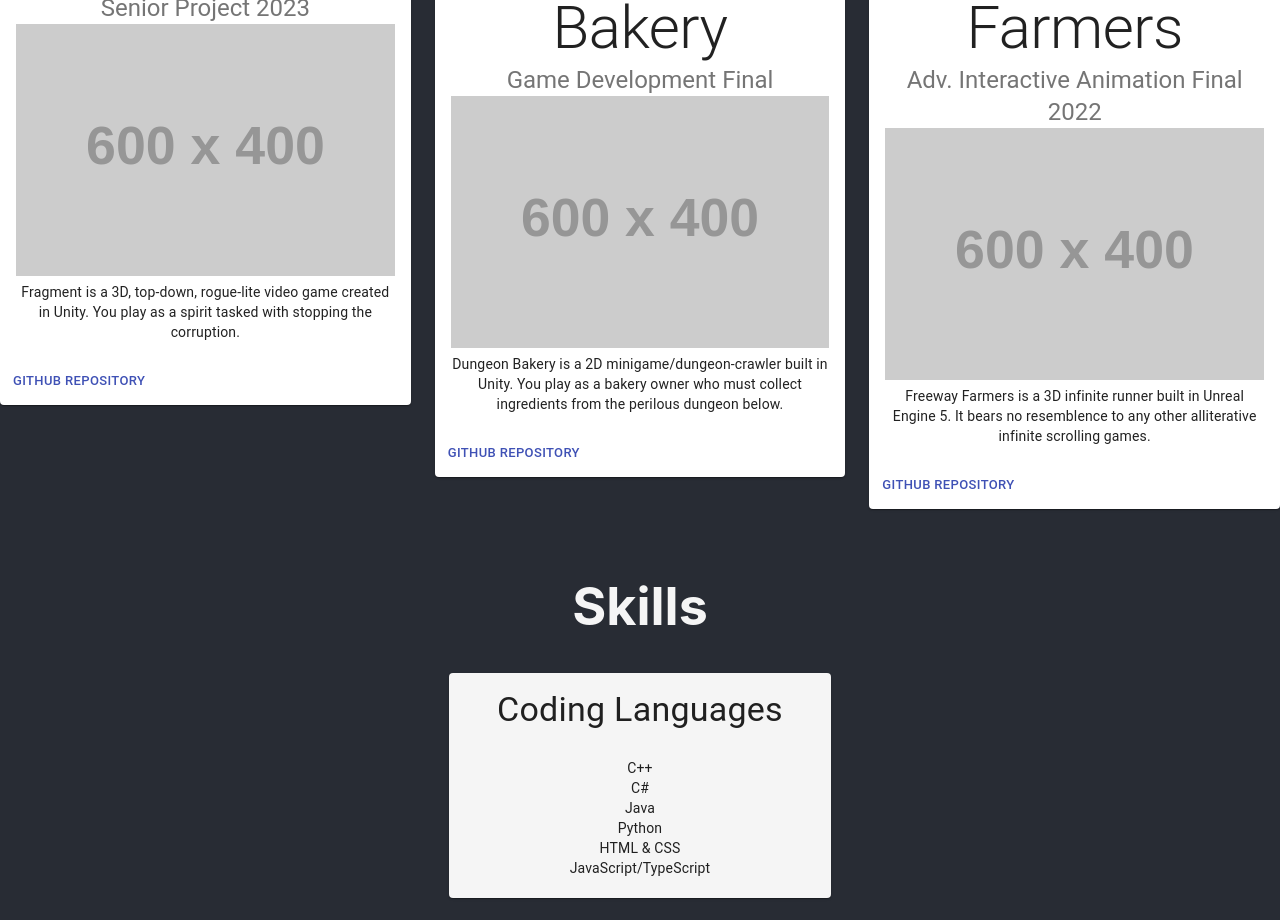
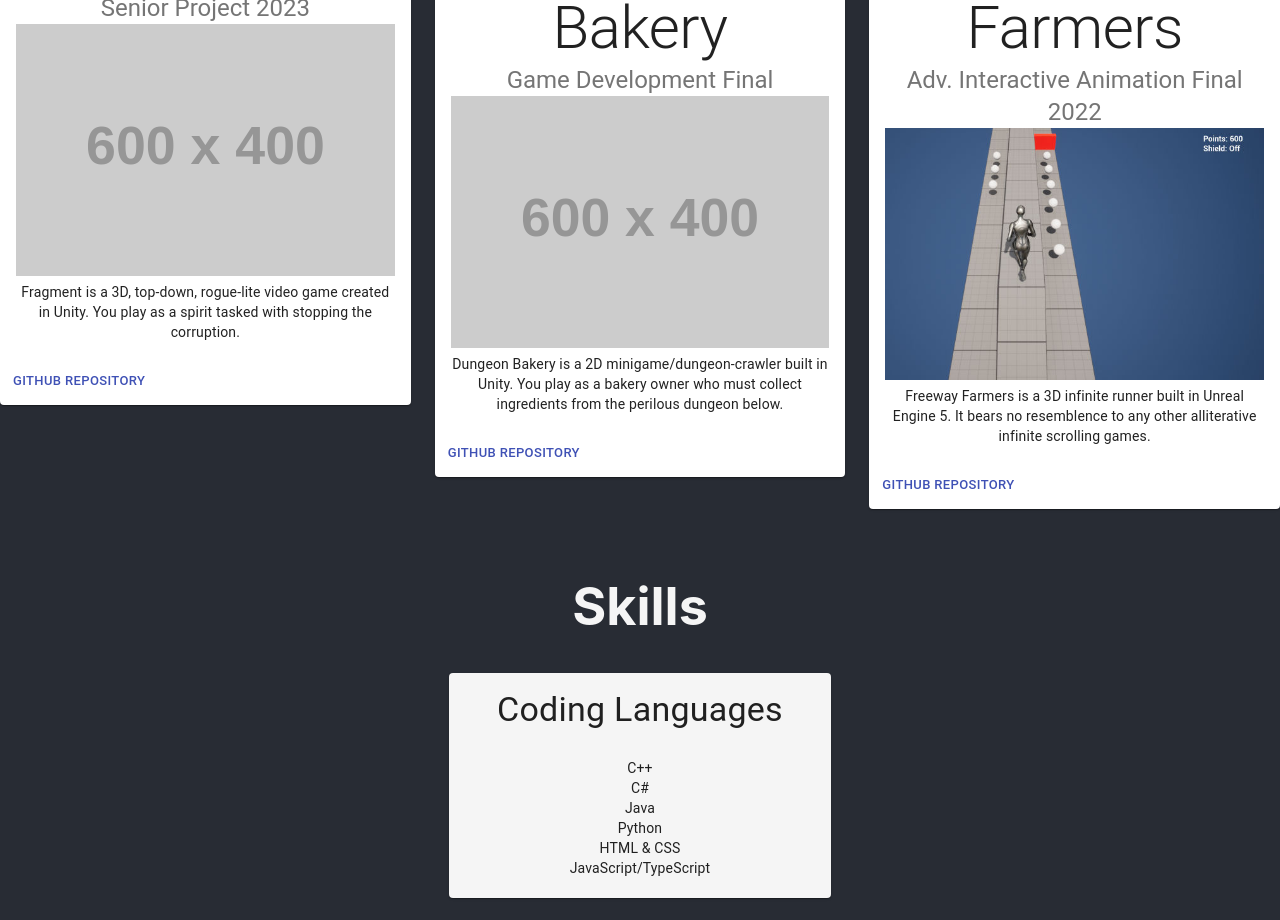
Before and after one commit to jasoncd31/personal-portfolio, a React (Create React App) app: page / in a window 1280 px wide. Shown: the part 1060-1980 px from the top of the page. Built offline with nearby package versions, Linux system fonts and the light colour scheme.

Commit message:
add image to Freeway Farmers card

```diff
--- a/src/components/ProjectCards/FFCard.tsx
+++ b/src/components/ProjectCards/FFCard.tsx
@@ -5,6 +5,7 @@ import CardActions from '@material-ui/core/CardActions';
 import CardContent from '@material-ui/core/CardContent';
 import Button from '@material-ui/core/Button';
 import Typography from '@material-ui/core/Typography';
+import FF_front from '../../images/FF_front.jpg';
 
 const useStyles = makeStyles({
   root: {
@@ -39,13 +40,13 @@ export default function FFCard() {
         <Typography variant="h5" color="textSecondary">
           Adv. Interactive Animation Final 2022
         </Typography>
-        <img src="https://placehold.co/600x400" alt="Cool Stuff" width="100%" />
+        <img src={FF_front} alt="Cool Stuff" width="100%" />
         <Typography variant="body2" component="p">
             Freeway Farmers is a 3D infinite runner built in Unreal Engine 5. It bears no resemblence to any other alliterative infinite scrolling games.
         </Typography>
       </CardContent>
       <CardActions>
-        <Button onClick={() => { handleClick("https://www.github.com/jasoncd31") }} color='primary' size="small" >Github Repository</Button>
+        <Button onClick={() => { handleClick("https://www.github.com/jasoncd31/Fragment-Game") }} color='primary' size="small" >Github Repository</Button>
       </CardActions>
     </Card>
   );
```
Also changed, not shown: src/images/FF_front.jpg (added).
